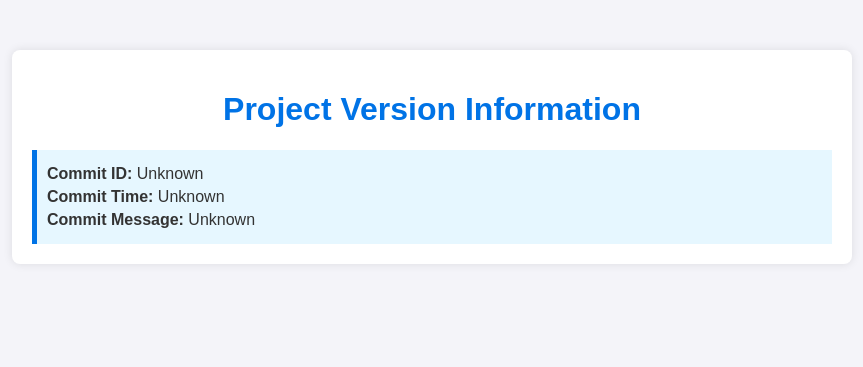
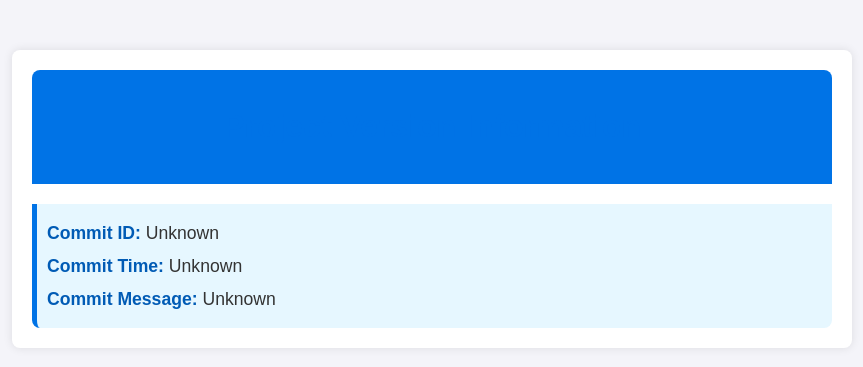
Before and after one commit to conorfennell/local-local, a Django app: page /about/ in a window 1280 px wide. Shown: the top 367 px of the page, without its empty margins (208-1071 px from the left). Run offline with Django 5.2, Linux system fonts and the light colour scheme.

Commit message:
style: Enhance styling of About page for improved visual appeal

```diff
--- a/pages/templates/about.html
+++ b/pages/templates/about.html
@@ -11,6 +11,28 @@
             padding: 0;
             background-color: #f4f4f9;
             color: #333;
+            line-height: 1.6;
+        }
+        .header {
+            background-color: #0073e6;
+            color: #fff;
+            padding: 10px 0;
+            text-align: center;
+            border-radius: 8px 8px 0 0;
+        }
+        .commit-info {
+            margin-top: 20px;
+            padding: 20px;
+            background-color: #e6f7ff;
+            border-left: 5px solid #0073e6;
+            border-radius: 0 0 8px 8px;
+        }
+        .commit-info p {
+            margin: 10px 0;
+            font-size: 1.1em;
+        }
+        .commit-info p strong {
+            color: #005bb5;
         }
         .container {
             max-width: 800px;
@@ -37,7 +59,9 @@
 </head>
 <body>
     <div class="container">
-        <h1>Project Version Information</h1>
+        <div class="header">
+            <h1>Project Version Information</h1>
+        </div>
         <div class="commit-info">
             <p><strong>Commit ID:</strong> {{ commit_id }}</p>
             <p><strong>Commit Time:</strong> {{ commit_time }}</p>
```
